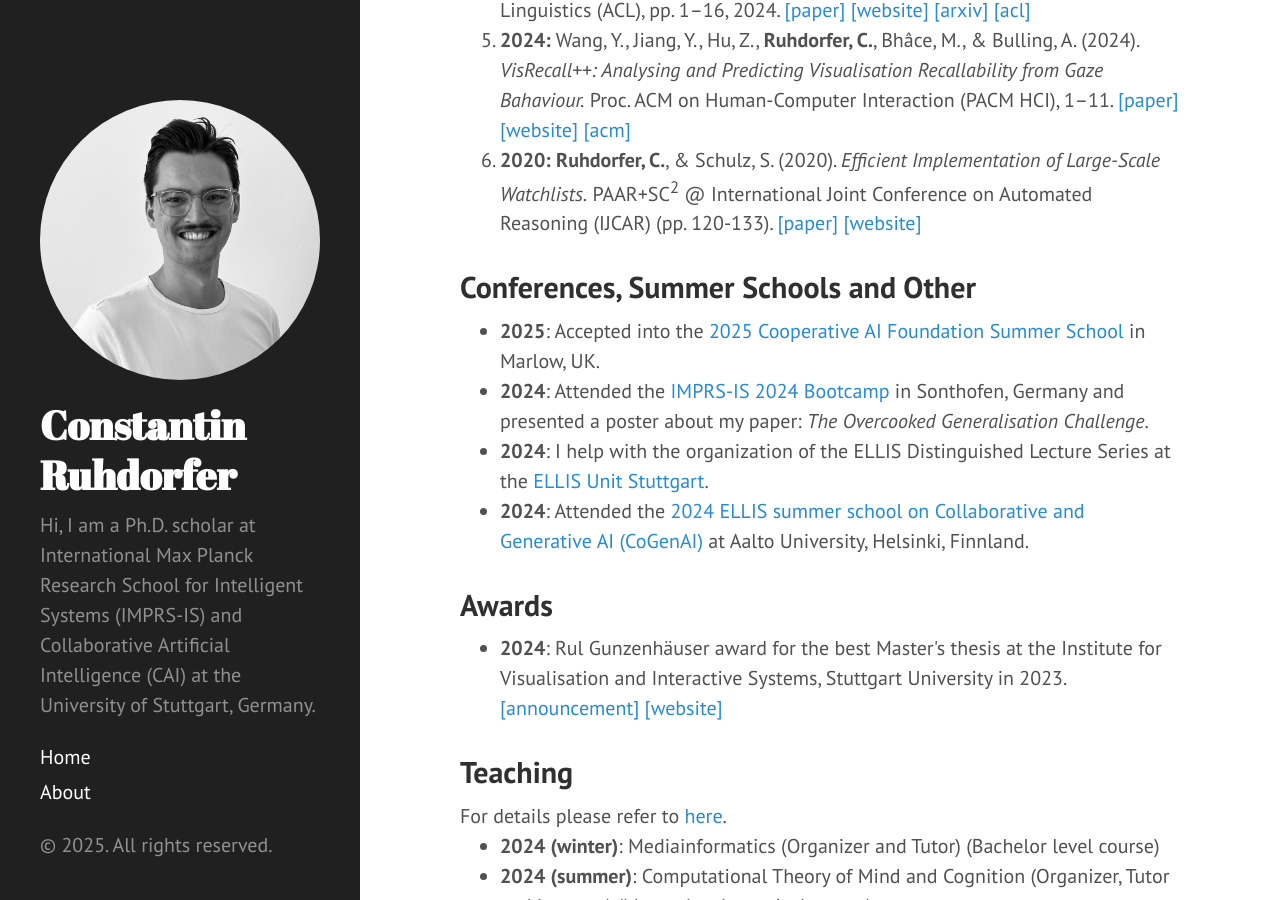
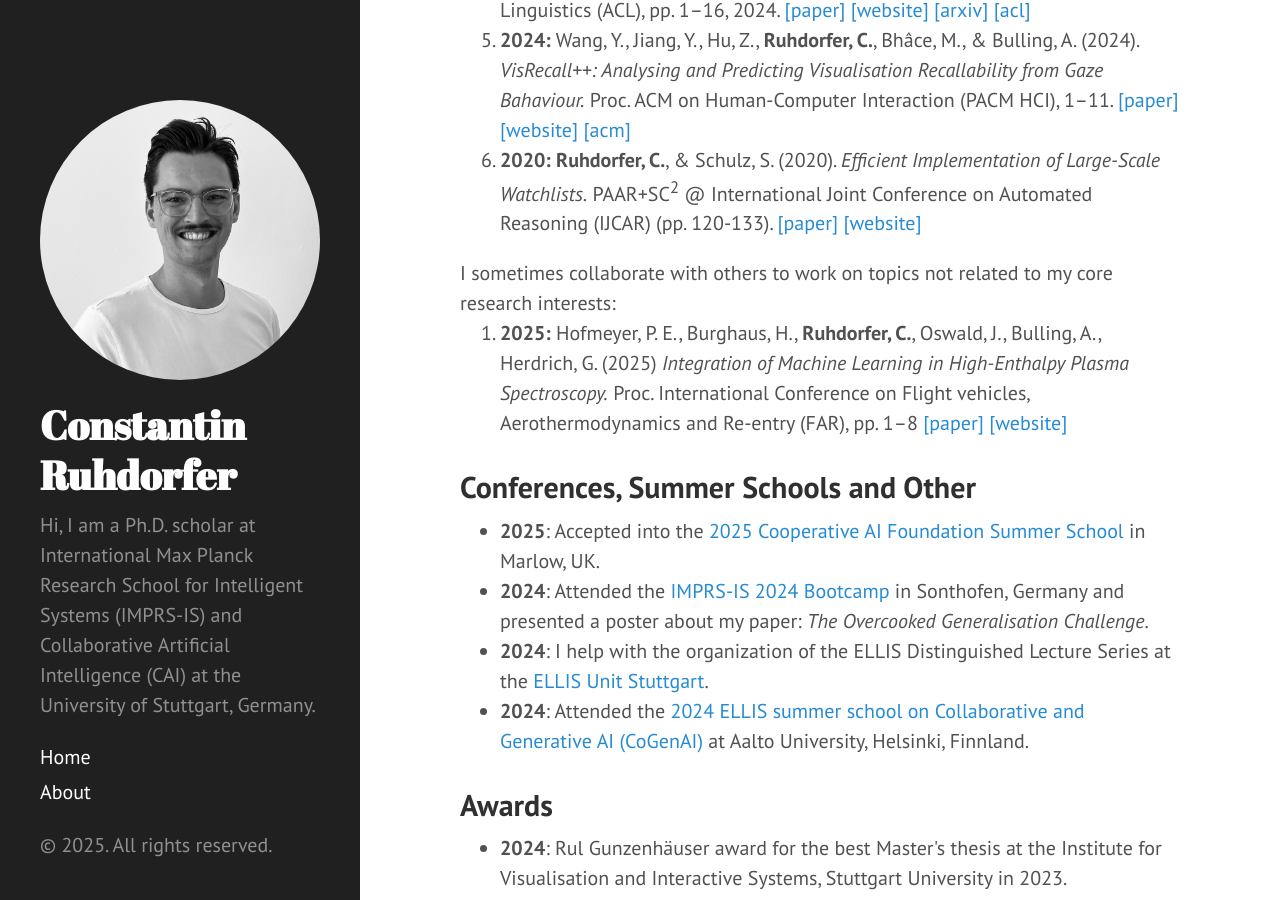
Before and after one commit to ConstantinRuhdorfer/constantinruhdorfer.github.io, a Jekyll site: the page built from index.html, in a window 1280 px wide and 900 px high, scrolled down 1335 px. Built offline with Jekyll 4.4.1, drawn with Linux system fonts in a browser that asks for light colours; the list of posts is cut into pages by our own code.

Commit message:
Update index.html

```diff
--- a/index.html
+++ b/index.html
@@ -32,6 +32,12 @@ For students interested in a project or thesis please check the <a href="https:/
   <li><b>2024:</b> Bortoletto, M., <b>Ruhdorfer, C.</b>, Abdessaied, A., Shi, L. & Bulling, A. (2024). <i>Limits of Theory of Mind Modelling in Dialogue-Based Collaborative Plan Acquisition.</i> Proc. 62nd Annual Meeting of the Association for Computational Linguistics (ACL), pp. 1–16, 2024. <a href="https://www.collaborative-ai.org/publications/bortoletto24_acl.pdf">[paper]</a> <a href="https://www.collaborative-ai.org/publications/bortoletto24_acl/">[website]</a> <a href="https://arxiv.org/abs/2405.12621">[arxiv]</a> <a href="https://aclanthology.org/2024.acl-long.266/">[acl]</a></li>
   <li><b>2024:</b> Wang, Y., Jiang, Y., Hu, Z., <b>Ruhdorfer, C.</b>, Bhâce, M., & Bulling, A. (2024). <i>VisRecall++: Analysing and Predicting Visualisation Recallability from Gaze Bahaviour.</i> Proc. ACM on Human-Computer Interaction (PACM HCI), 1–11. <a href="https://www.collaborative-ai.org/publications/wang24_etra.pdf">[paper]</a> <a href="https://www.collaborative-ai.org/publications/wang24_etra/">[website]</a> <a href="https://dl.acm.org/doi/10.1145/3655613">[acm]</a></li>
   <li><b>2020:</b> <b>Ruhdorfer, C.</b>, & Schulz, S. (2020). <i>Efficient Implementation of Large-Scale Watchlists.</i> PAAR+SC<sup>2</sup> @ International Joint Conference on Automated Reasoning (IJCAR) (pp. 120-133). <a href="http://wwwlehre.dhbw-stuttgart.de/~sschulz/PAPERS/RS-PAAR-2020.pdf">[paper]</a> <a href="http://www.eprover.eu/E-eu/SoftWatch.html">[website]</a></li>
+</ol>
+
+I sometimes collaborate with others to work on topics not related to my core research interests:
+
+<ol>
+  <li><b>2025:</b> Hofmeyer, P. E., Burghaus, H., <b>Ruhdorfer, C.</b>, Oswald, J., Bulling, A., Herdrich, G. (2025) <i>Integration of Machine Learning in High-Enthalpy Plasma Spectroscopy.</i> Proc. International Conference on Flight vehicles, Aerothermodynamics and Re-entry (FAR), pp. 1–8 <a href="https://collaborative-ai.org/publications/hofmeyer25_far.pdf">[paper]</a> <a href="https://collaborative-ai.org/publications/hofmeyer25_far/">[website]</a></li>
 </ol>
 
 <h2 class="post-title">Conferences, Summer Schools and Other</h2>
```
